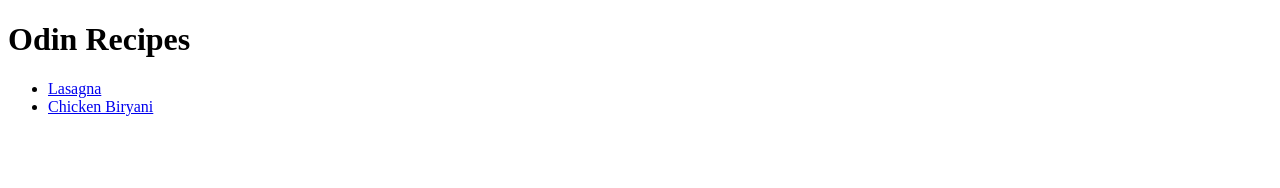
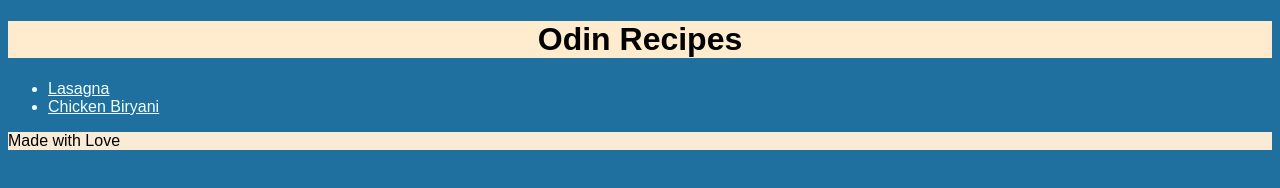
Before and after one commit to Harshith38/odin_recipes, a plain HTML site: page index.html in a window 1280 px wide. Drawn offline with Linux system fonts and the light colour scheme.

Commit message:
add CSS file with background color

```diff
--- a/index.html
+++ b/index.html
@@ -3,16 +3,24 @@
     <head>
         <meta charset="UTF-8">
         <title>Odin Recipes</title>
+        <link rel="stylesheet" href="style.css">
     </head>
 
     <body>
-        <h1>Odin Recipes</h1>
+        <h1 class="title-name">Odin Recipes</h1>
 
+        <div class="recipe-list">
         <ul>
             <li><a href="./recipes/lasagna.html">Lasagna</a></li>
             <li><a href="./recipes/chicken-biryani.html">Chicken Biryani</a></li>
         </ul>
+        </div>
 
 
     </body>
+
+
+    <footer>
+        <div>Made with Love</div>
+    </footer>
 </html>
--- /dev/null
+++ b/style.css
@@ -0,0 +1,25 @@
+body{
+    font-family: Arial, Helvetica, sans-serif;
+    background-color: #20709f;
+
+}
+
+.title-name{
+    text-align: center;
+    background-color: blanchedalmond;
+
+}
+
+
+
+.recipe-list{
+    color: azure;
+}
+
+a{
+    color: azure;
+}
+
+footer{
+    background-color: antiquewhite;
+}
```
